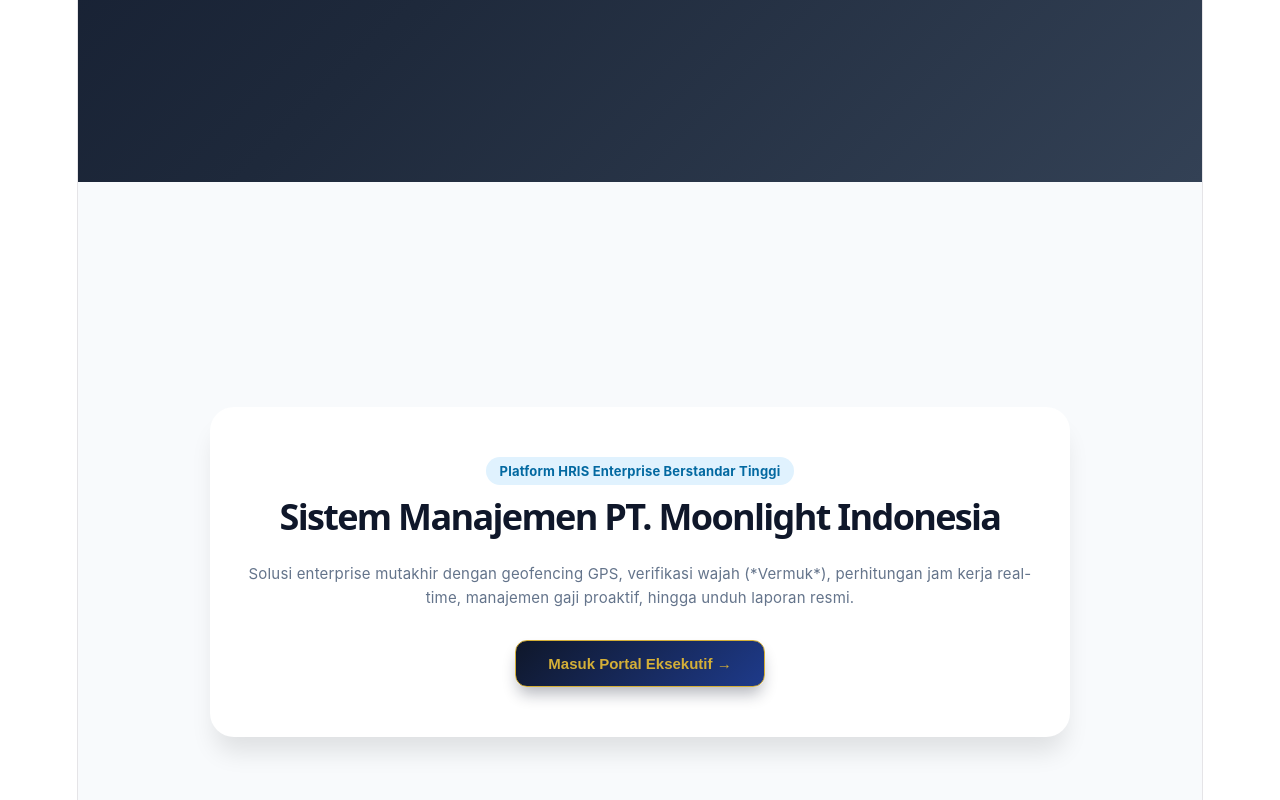
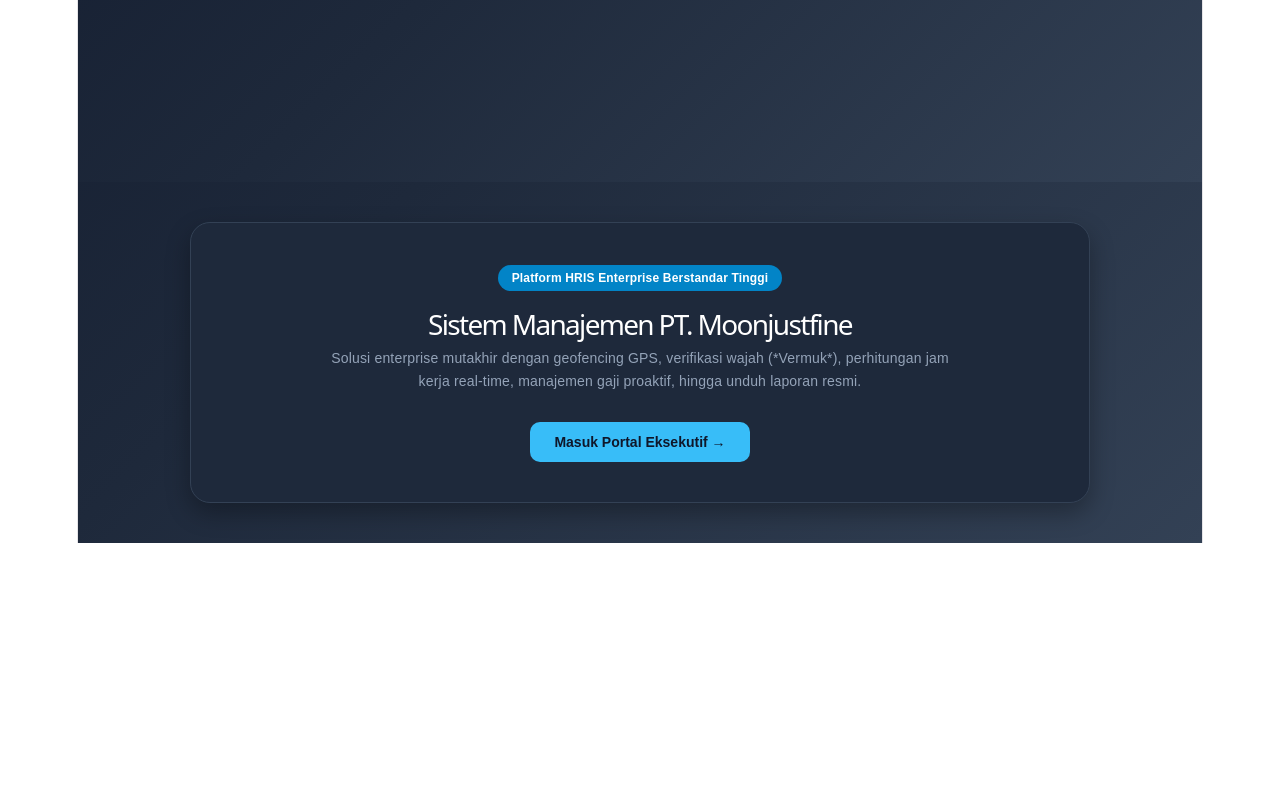
Before and after one commit to nxptirtakusuma-beep/absensi-perusahaan, a React (Vite) app: page / in a window 1280 px wide. Shown: the part 618-1418 px from the top of the page. After the commit the page ends 1161 px from the top, so only its background shows below. Built offline with nearby package versions, Linux system fonts and the light colour scheme; no server answers; the database is empty.

Commit message:
Update App.tsx

```diff
--- a/src/App.tsx
+++ b/src/App.tsx
@@ -1,49 +1,38 @@
-import { useState, useEffect } from 'react';
-import { supabase } from './supabaseClient';
+import { useState } from 'react';
 import Navbar from './components/Navbar';
-import LandingPage from './components/LandingPage';
 import PortalKaryawan from './components/PortalKaryawan';
 import DashboardAdmin from './components/DashboardAdmin';
-import ModulPayroll from './components/ModulPayroll';
 
 export default function App() {
   const [currentView, setCurrentView] = useState<'landing' | 'portal' | 'admin'>('landing');
-  const [namaPerusahaan, setNamaPerusahaan] = useState('PT. Moonlight Indonesia');
-  const [activeTab, setActiveTab] = useState<'portal' | 'payroll'>('portal');
-
-  useEffect(() => {
-    async function fetchInfoKantor() {
-      const { data } = await supabase.from('pengaturan_kantor').select('nama_perusahaan').limit(1).single();
-      if (data && data.nama_perusahaan) {
-        setNamaPerusahaan(data.nama_perusahaan);
-      }
-    }
-    fetchInfoKantor();
-  }, []);
+  const [namaPerusahaan] = useState('PT. Moonjustfine');
 
   return (
-    <div style={{ minHeight: '100vh', background: '#f8fafc', fontFamily: 'Inter, sans-serif' }}>
-      <Navbar namaPerusahaan={namaPerusahaan} onNavClick={(view) => setCurrentView(view)} />
+    <div style={{ minHeight: '100vh', background: 'linear-gradient(135deg, #0f172a 0%, #1e293b 50%, #334155 100%)', fontFamily: 'Arial, sans-serif', color: '#f8fafc' }}>
+      {/* Komponen Navbar dengan properti lengkap */}
+      <Navbar
+        namaPerusahaan={namaPerusahaan}
+        onNavClick={(view: any) => setCurrentView(view)}
+      />
 
-      <main style={{ maxWidth: '1100px', margin: '30px auto', padding: '0 20px' }}>
+      {/* Konten Utama Berdasarkan Navigasi */}
+      <div style={{ padding: '40px 20px', maxWidth: '900px', margin: '0 auto' }}>
         {currentView === 'landing' && (
-          <LandingPage onMulai={() => setCurrentView('portal')} namaPerusahaan={namaPerusahaan} />
-        )}
-
-        {currentView === 'portal' && (
-          <div>
-            <div style={{ display: 'flex', gap: '10px', marginBottom: '20px' }}>
-              <button onClick={() => setActiveTab('portal')} style={{ padding: '8px 16px', background: activeTab === 'portal' ? '#0f172a' : '#e2e8f0', color: activeTab === 'portal' ? '#fff' : '#475569', border: 'none', borderRadius: '8px', fontWeight: 'bold', cursor: 'pointer' }}>Portal Karyawan</button>
-              <button onClick={() => setActiveTab('payroll')} style={{ padding: '8px 16px', background: activeTab === 'payroll' ? '#0f172a' : '#e2e8f0', color: activeTab === 'payroll' ? '#fff' : '#475569', border: 'none', borderRadius: '8px', fontWeight: 'bold', cursor: 'pointer' }}>Informasi Payroll</button>
-            </div>
-            {activeTab === 'portal' ? <PortalKaryawan /> : <ModulPayroll />}
+          <div style={{ background: '#1e293b', padding: '40px', borderRadius: '20px', border: '1px solid #334155', textAlign: 'center', boxShadow: '0 10px 25px rgba(0,0,0,0.3)' }}>
+            <span style={{ background: '#0284c7', color: '#fff', padding: '6px 14px', borderRadius: '20px', fontSize: '12px', fontWeight: 'bold' }}>Platform HRIS Enterprise Berstandar Tinggi</span>
+            <h1 style={{ fontSize: '28px', color: '#fff', margin: '20px 0 10px 0' }}>Sistem Manajemen {namaPerusahaan}</h1>
+            <p style={{ color: '#94a3b8', fontSize: '14px', lineHeight: '1.6', maxWidth: '650px', margin: '0 auto 30px auto' }}>
+              Solusi enterprise mutakhir dengan geofencing GPS, verifikasi wajah (*Vermuk*), perhitungan jam kerja real-time, manajemen gaji proaktif, hingga unduh laporan resmi.
+            </p>
+            <button onClick={() => setCurrentView('portal')} style={{ background: '#38bdf8', color: '#0f172a', border: 'none', padding: '12px 24px', borderRadius: '10px', fontWeight: 'bold', cursor: 'pointer', fontSize: '14px' }}>
+              Masuk Portal Eksekutif →
+            </button>
           </div>
         )}
 
-        {currentView === 'admin' && (
-          <DashboardAdmin />
-        )}
-      </main>
+        {currentView === 'portal' && <PortalKaryawan />}
+        {currentView === 'admin' && <DashboardAdmin />}
+      </div>
     </div>
   );
 }
```
